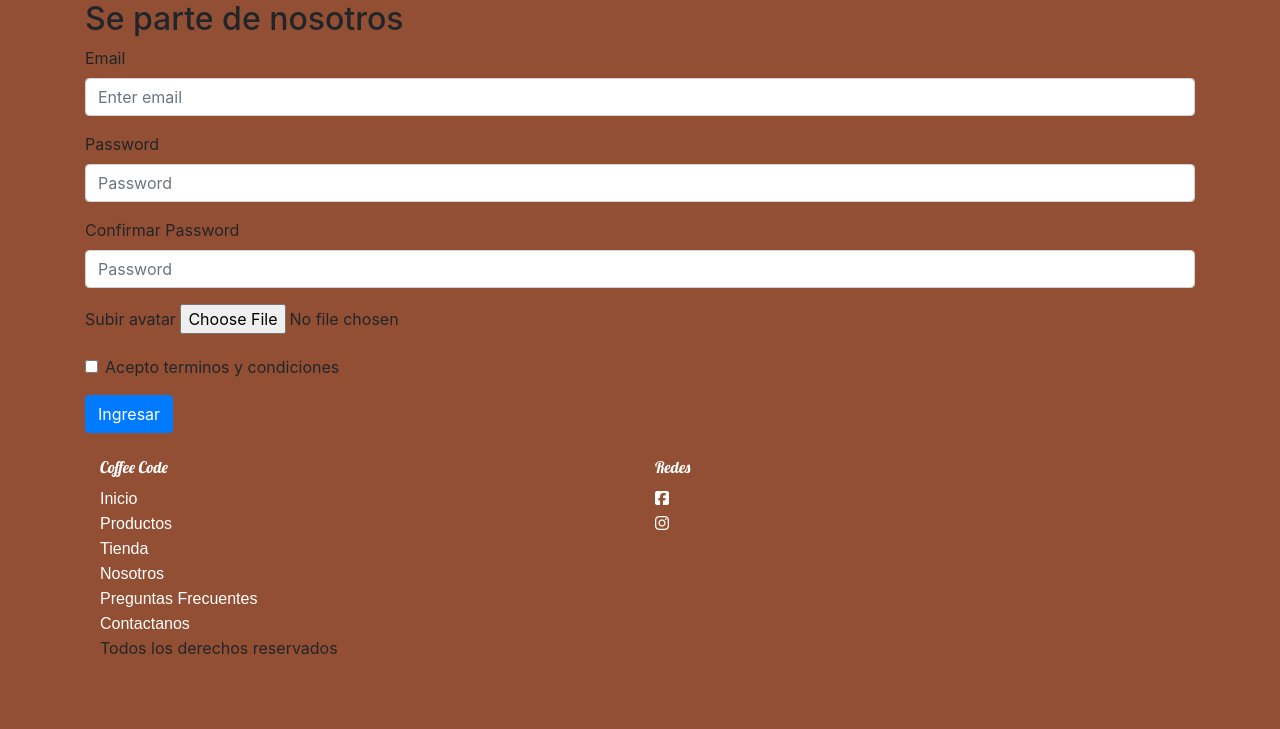
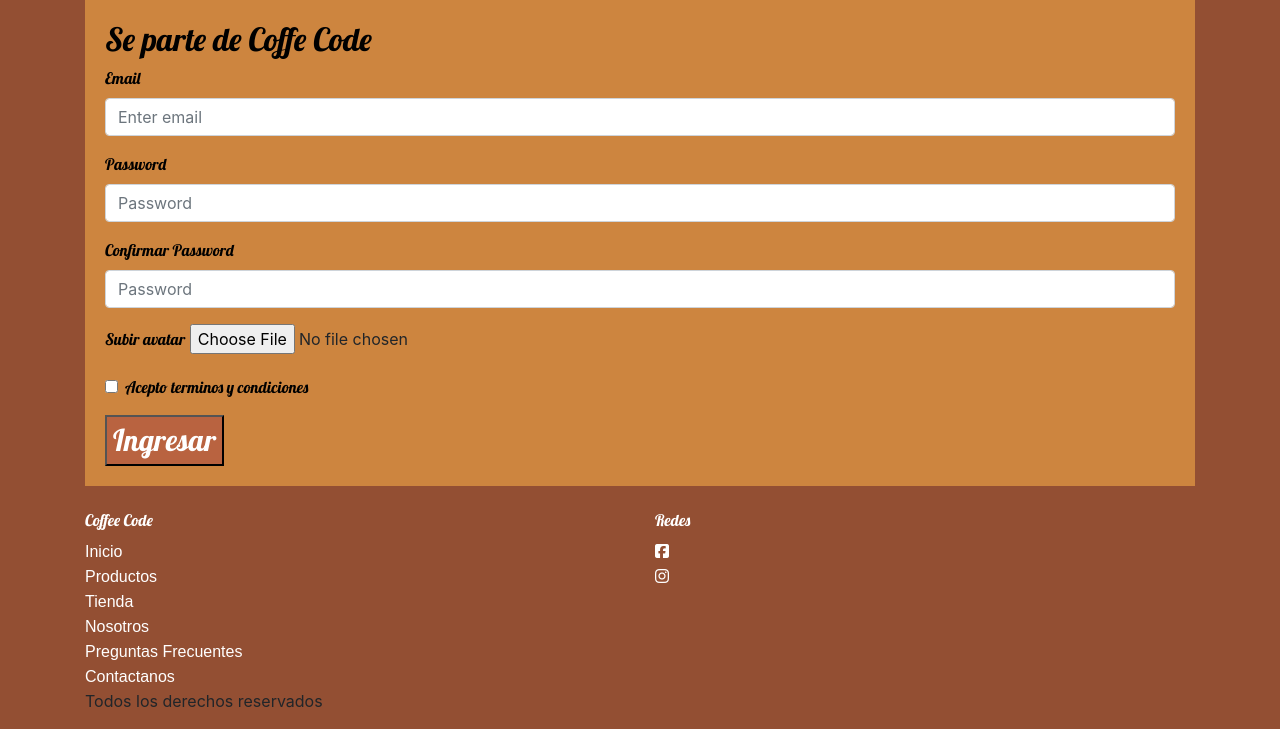
Before and after one commit to NatiNW/ProyectoCafeDH, a PHP site: page /registro.php in a window 1280 px wide. Shown: the part 138-867 px from the top of the page. Before the commit the page ends 793 px from the top, so only its background shows below. Run offline with PHP 8.4, Linux system fonts and the light colour scheme; some libraries are stand-ins or nearby versions; some web fonts are replaced.

Commit message:
subo cambios

```diff
--- a/css/general.css
+++ b/css/general.css
@@ -127,27 +127,7 @@ div nav ul li{
   width: 50px;
 
 }
-.Deslogearme{
-  background-color:#B96340;
-}
-.Bienvenido{
- font-family: 'Lobster', cursive;
- font-size: 30px;
- color:black;
 
-}
-
-.perfil{
-  background-color:Peru;
-  text-align: center;
-  padding-top:10px;
-  margin: 50px;
-}
-
-.salir{
-  text-decoration: none;
-  color: white;
-}
 footer{
   background-color: #934F33;
   margin-top: 25px;
@@ -234,7 +214,6 @@ footer h6{
   display: inline;
 }
 
-
 @media only screen and (min-width:768px){
 
   .btn-ttc {
--- a/css/login.css
+++ b/css/login.css
@@ -1,3 +1,26 @@
-.main-nav{
-    margin-top: 10px;
+h2 {
+  font-family: 'Lobster', cursive;
+color: black;
 }
+.form-login {
+  background-color: peru;
+  padding: 20px;
+
+}
+label{
+  color: black;
+font-family: 'Lobster';
+}
+.botondeingreso{
+background-color: #b96340;
+font-family: "lobster";
+color: white;
+font-size: 30px;
+}
+
+.ingreso{
+  background-color: #b96340;
+  font-family: "lobster";
+  color: white;
+  font-size: 30px;
+}
--- a/login.php
+++ b/login.php
@@ -79,7 +79,7 @@ include("navegacion.php");
                 <label class="form-check-label" for="mantenerme">Mantenerme Conectado</label>
 
               </div>
-              <button type="submit" class="btn btn-primary">Ingresar</button>
+              <button type="submit" class="ingreso">Ingresar</button>
             </form>
 		</div>
 
--- a/registro.php
+++ b/registro.php
@@ -56,7 +56,6 @@ include("navegacion.php");
 		<meta charset="utf-8">
 		<meta name="viewport" content="width=device-width, initial-scale=1.0">
         <link rel="stylesheet" href="https://stackpath.bootstrapcdn.com/bootstrap/4.3.1/css/bootstrap.min.css" integrity="sha384-ggOyR0iXCbMQv3Xipma34MD+dH/1fQ784/j6cY/iJTQUOhcWr7x9JvoRxT2MZw1T" crossorigin="anonymous">
-		<link rel="stylesheet" href="css/registro.css">
 		<link rel="stylesheet" href="css/login.css">
         <link rel="stylesheet" href="css/general.css">
 		<title>Registro</title>
@@ -66,7 +65,7 @@ include("navegacion.php");
 
 	<div class="container">
 		<div class="form-login">
-            <h2>Se parte de nosotros</h2>
+            <h2>Se parte de Coffe Code</h2>
             <form method="post" action="" enctype="multipart/form-data">
               <div class="form-group">
                 <label for="email">Email </label>
@@ -89,12 +88,12 @@ include("navegacion.php");
                 <input type="checkbox" class="form-check-input" id="terminos" name="terminos">
                 <label class="form-check-label" for="terminos">Acepto terminos y condiciones</label>
               </div>
-              <button type="submit" class="btn btn-primary">Ingresar</button>
+              <button type="submit" class="botondeingreso">Ingresar</button>
             </form>
 		</div>
-		<?php require('footer.php') ?>
+
 	</div>
-
+<?php require('footer.php') ?>
     <script src="https://code.jquery.com/jquery-3.3.1.slim.min.js" integrity="sha384-q8i/X+965DzO0rT7abK41JStQIAqVgRVzpbzo5smXKp4YfRvH+8abtTE1Pi6jizo" crossorigin="anonymous"></script>
     <script src="https://cdnjs.cloudflare.com/ajax/libs/popper.js/1.14.7/umd/popper.min.js" integrity="sha384-UO2eT0CpHqdSJQ6hJty5KVphtPhzWj9WO1clHTMGa3JDZwrnQq4sF86dIHNDz0W1" crossorigin="anonymous"></script>
     <script src="https://stackpath.bootstrapcdn.com/bootstrap/4.3.1/js/bootstrap.min.js" integrity="sha384-JjSmVgyd0p3pXB1rRibZUAYoIIy6OrQ6VrjIEaFf/nJGzIxFDsf4x0xIM+B07jRM" crossorigin="anonymous"></script>
--- a/usuarios.json
+++ b/usuarios.json
@@ -1 +1 @@
-[{"email":"","password":"$2y$10$MDFupFjSZ22pm\/sDbMqpfeGiB1iD96kpxPeacs7xdwrvFJ2fZQn7W","avatar":"","admin":false,"id":1},{"email":"","password":"$2y$10$G2QsFVHlGojknRaXtPmPpOufqe7oCmOCQ6REc0sRZVkWTmUCjL6Vu","avatar":"","admin":false,"id":2},{"email":"claudiasaavedra.csf@gmail.com","password":"$2y$10$YMGcWrI1F\/Q0jUioDULmqut3NXjDFnPk4Mz\/h2oHsPuWXMaKyDdJe","avatar":"","admin":false,"id":3},{"email":"claudiasaavedra.csf@gmail.com","password":"$2y$10$YnF.9LWBgxcecqLrB05LceyMh0EpDnm..s3024O1C2DJuGibZU5du","avatar":"","admin":false,"id":4},{"email":"claudiasaavedra.csf@gmail.com","password":"$2y$10$Y6.VVfSeFSWFLEZwRCHN8O9Qgp.95MKlitBmTg2ohhGhVboHAPayi","avatar":"","admin":false,"id":5},{"email":"claudiasaavedra.csf@gmail.com","password":"$2y$10$eR1clvgV3rST7s1nMvjjYOFSyEEUTDVOdVwL6dIwVpSHhU\/5r8jLO","avatar":"","admin":false,"id":6},{"email":"claudiasaavedra.csf@gmail.com","password":"$2y$10$Nprjj9Pr1W0\/H4FlYTaj4OvehGYBEvjj7iczVR\/buf5Rpb3mL7LA.","avatar":"","admin":false,"id":7},{"email":"claudiasaavedra.csf@gmail.com","password":"$2y$10$4cfqZ5b5P9MgsvzzHBDfMupJ1nTtqTgbbhDn4FDlp..7WLQm3jSLW","avatar":"","admin":false,"id":8}]
+[{"email":"","password":"$2y$10$MDFupFjSZ22pm\/sDbMqpfeGiB1iD96kpxPeacs7xdwrvFJ2fZQn7W","avatar":"","admin":false,"id":1},{"email":"","password":"$2y$10$G2QsFVHlGojknRaXtPmPpOufqe7oCmOCQ6REc0sRZVkWTmUCjL6Vu","avatar":"","admin":false,"id":2},{"email":"claudiasaavedra.csf@gmail.com","password":"$2y$10$YMGcWrI1F\/Q0jUioDULmqut3NXjDFnPk4Mz\/h2oHsPuWXMaKyDdJe","avatar":"","admin":false,"id":3},{"email":"claudiasaavedra.csf@gmail.com","password":"$2y$10$YnF.9LWBgxcecqLrB05LceyMh0EpDnm..s3024O1C2DJuGibZU5du","avatar":"","admin":false,"id":4},{"email":"hola@hola.com","password":"$2y$10$tAasp..XEWDS\/BPEHstttuYPsxkzyU8NBqZjswssHsWra1Ly3ThSC","avatar":"","admin":false,"id":5},{"email":"root","password":"$2y$10$MA8Qfpm7eaS1TgSE9HstBuVdnRPUjWox2X7WDGulAJt3W5zw1x2\/.","avatar":"","admin":false,"id":6}]
```
Also changed, not shown: css/productos.css (+4 -5 lines), miPerfil.php (+3 -13 lines), 1 other file.
